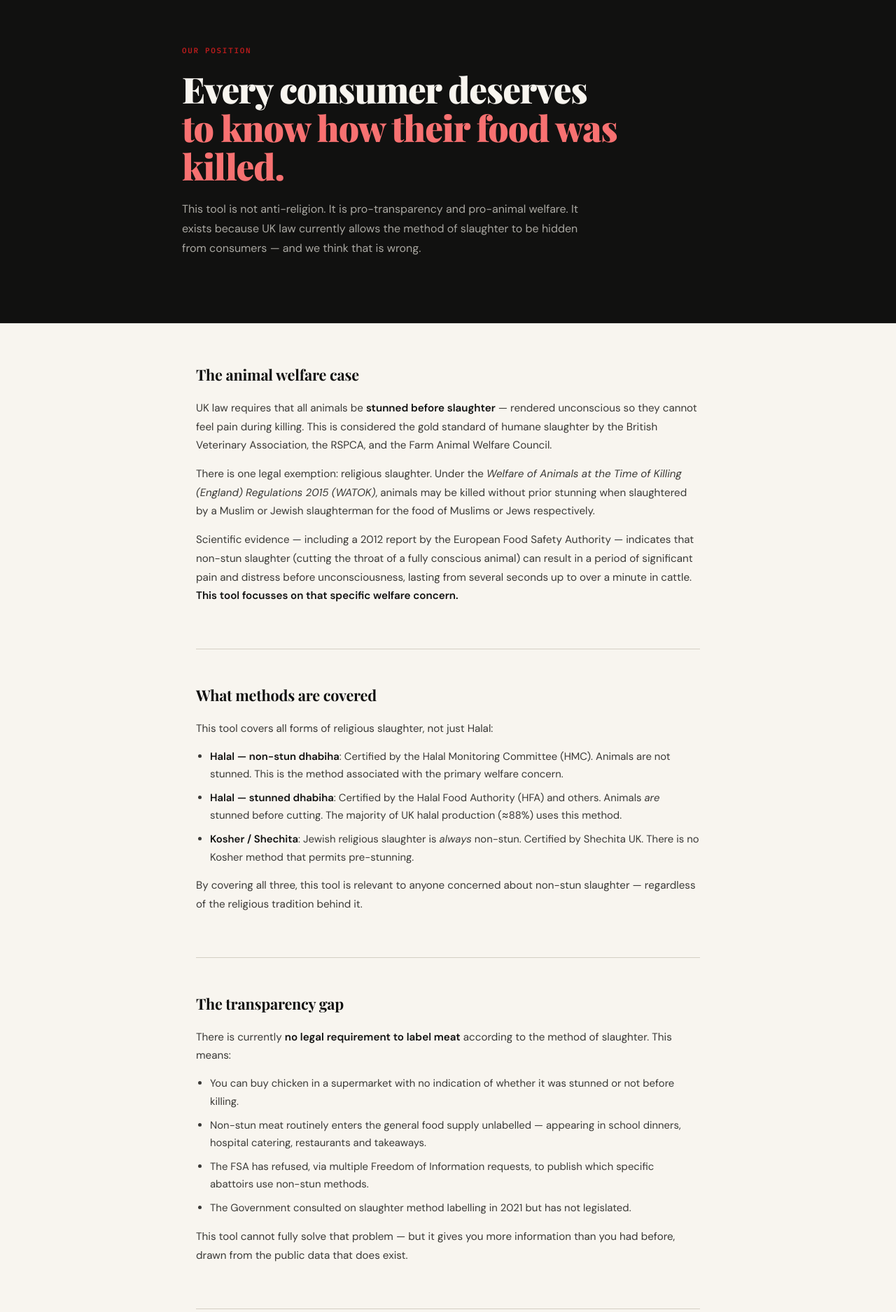
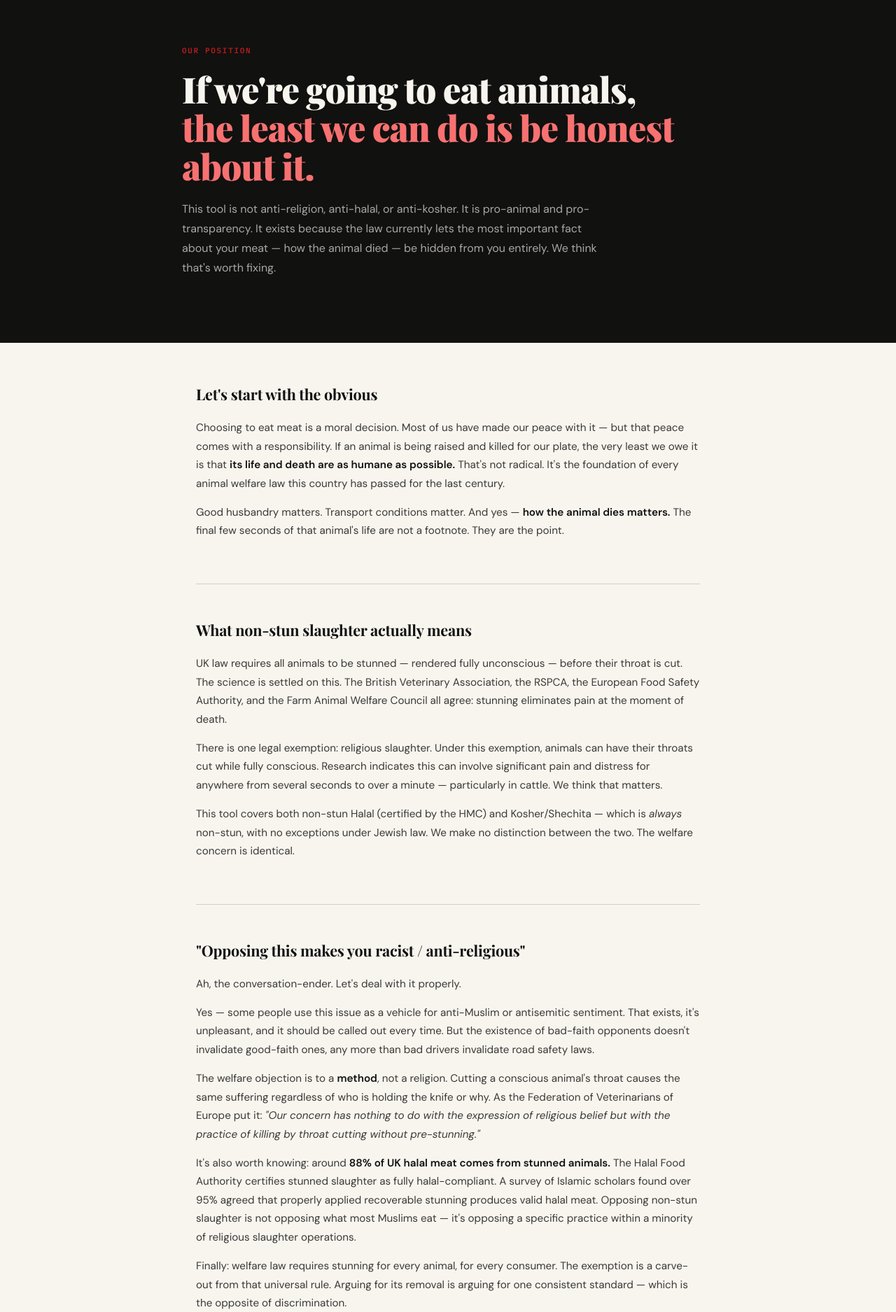
Before and after one commit to matsumurafishworks/slaughterhouse-checker, a Flask app: page /why in a window 1280 px wide. Shown: the part 59-1934 px from the top of the page at 70% size. Run offline with Flask 3, Linux system fonts and the light colour scheme.

Commit message:
Add files via upload

```diff
--- a/templates/why.html
+++ b/templates/why.html
@@ -21,132 +21,141 @@
   </div>
 </nav>
 
-<!-- ── WHY HERO ──────────────────────────────────────────────────────────────── -->
 <header class="why-hero">
   <div class="masthead-inner">
     <p class="masthead-eyebrow">Our position</p>
     <h1 class="masthead-title" style="font-size: clamp(2rem,5vw,3.2rem);">
-      Every consumer deserves<br><em>to know how their food was killed.</em>
+      If we're going to eat animals,<br><em>the least we can do is be honest about it.</em>
     </h1>
     <p class="masthead-sub">
-      This tool is not anti-religion. It is pro-transparency and pro-animal welfare.
-      It exists because UK law currently allows the method of slaughter to be hidden from
-      consumers — and we think that is wrong.
+      This tool is not anti-religion, anti-halal, or anti-kosher.
+      It is pro-animal and pro-transparency. It exists because the law
+      currently lets the most important fact about your meat — how the animal died —
+      be hidden from you entirely. We think that's worth fixing.
     </p>
   </div>
 </header>
 
-<!-- ── WHY BODY ──────────────────────────────────────────────────────────────── -->
 <main class="why-main">
   <div class="why-inner">
 
     <article class="why-section">
-      <h2>The animal welfare case</h2>
+      <h2>Let's start with the obvious</h2>
       <p>
-        UK law requires that all animals be <strong>stunned before slaughter</strong> —
-        rendered unconscious so they cannot feel pain during killing. This is considered
-        the gold standard of humane slaughter by the British Veterinary Association,
-        the RSPCA, and the Farm Animal Welfare Council.
+        Choosing to eat meat is a moral decision. Most of us have made our peace with it —
+        but that peace comes with a responsibility. If an animal is being raised and killed
+        for our plate, the very least we owe it is that <strong>its life and death
+        are as humane as possible.</strong> That's not radical. It's the foundation of
+        every animal welfare law this country has passed for the last century.
       </p>
       <p>
-        There is one legal exemption: religious slaughter. Under the
-        <em>Welfare of Animals at the Time of Killing (England) Regulations 2015 (WATOK)</em>,
-        animals may be killed without prior stunning when slaughtered by a Muslim or Jewish
-        slaughterman for the food of Muslims or Jews respectively.
-      </p>
-      <p>
-        Scientific evidence — including a 2012 report by the European Food Safety Authority
-        — indicates that non-stun slaughter (cutting the throat of a fully conscious animal)
-        can result in a period of significant pain and distress before unconsciousness,
-        lasting from several seconds up to over a minute in cattle.
-        <strong>This tool focusses on that specific welfare concern.</strong>
+        Good husbandry matters. Transport conditions matter. And yes —
+        <strong>how the animal dies matters.</strong> The final few seconds of that
+        animal's life are not a footnote. They are the point.
       </p>
     </article>
 
     <article class="why-section">
-      <h2>What methods are covered</h2>
-      <p>This tool covers all forms of religious slaughter, not just Halal:</p>
-      <ul class="why-list">
-        <li>
-          <strong>Halal — non-stun dhabiha</strong>: Certified by the
-          Halal Monitoring Committee (HMC). Animals are not stunned.
-          This is the method associated with the primary welfare concern.
-        </li>
-        <li>
-          <strong>Halal — stunned dhabiha</strong>: Certified by the
-          Halal Food Authority (HFA) and others. Animals <em>are</em> stunned
-          before cutting. The majority of UK halal production (≈88%) uses this method.
-        </li>
-        <li>
-          <strong>Kosher / Shechita</strong>: Jewish religious slaughter is
-          <em>always</em> non-stun. Certified by Shechita UK.
-          There is no Kosher method that permits pre-stunning.
-        </li>
-      </ul>
+      <h2>What non-stun slaughter actually means</h2>
       <p>
-        By covering all three, this tool is relevant to anyone concerned about
-        non-stun slaughter — regardless of the religious tradition behind it.
+        UK law requires all animals to be stunned — rendered fully unconscious —
+        before their throat is cut. The science is settled on this. The British Veterinary
+        Association, the RSPCA, the European Food Safety Authority, and the Farm Animal
+        Welfare Council all agree: stunning eliminates pain at the moment of death.
+      </p>
+      <p>
+        There is one legal exemption: religious slaughter. Under this exemption, animals
+        can have their throats cut while fully conscious. Research indicates this can involve
+        significant pain and distress for anywhere from several seconds to over a minute —
+        particularly in cattle. We think that matters.
+      </p>
+      <p>
+        This tool covers both non-stun Halal (certified by the HMC) and Kosher/Shechita —
+        which is <em>always</em> non-stun, with no exceptions under Jewish law.
+        We make no distinction between the two. The welfare concern is identical.
       </p>
     </article>
 
     <article class="why-section">
-      <h2>The transparency gap</h2>
+      <h2>"Opposing this makes you racist / anti-religious"</h2>
       <p>
-        There is currently <strong>no legal requirement to label meat</strong>
-        according to the method of slaughter. This means:
+        Ah, the conversation-ender. Let's deal with it properly.
       </p>
-      <ul class="why-list">
-        <li>
-          You can buy chicken in a supermarket with no indication of whether it
-          was stunned or not before killing.
-        </li>
-        <li>
-          Non-stun meat routinely enters the general food supply unlabelled —
-          appearing in school dinners, hospital catering, restaurants and takeaways.
-        </li>
-        <li>
-          The FSA has refused, via multiple Freedom of Information requests,
-          to publish which specific abattoirs use non-stun methods.
-        </li>
-        <li>
-          The Government consulted on slaughter method labelling in 2021 but
-          has not legislated.
-        </li>
-      </ul>
       <p>
-        This tool cannot fully solve that problem — but it gives you more information
-        than you had before, drawn from the public data that does exist.
+        Yes — some people use this issue as a vehicle for anti-Muslim or antisemitic
+        sentiment. That exists, it's unpleasant, and it should be called out every time.
+        But the existence of bad-faith opponents doesn't invalidate good-faith ones,
+        any more than bad drivers invalidate road safety laws.
+      </p>
+      <p>
+        The welfare objection is to a <strong>method</strong>, not a religion.
+        Cutting a conscious animal's throat causes the same suffering regardless of
+        who is holding the knife or why. As the Federation of Veterinarians of Europe
+        put it: <em>"Our concern has nothing to do with the expression of religious belief
+        but with the practice of killing by throat cutting without pre-stunning."</em>
+      </p>
+      <p>
+        It's also worth knowing: around <strong>88% of UK halal meat comes from
+        stunned animals.</strong> The Halal Food Authority certifies stunned slaughter
+        as fully halal-compliant. A survey of Islamic scholars found over 95% agreed
+        that properly applied recoverable stunning produces valid halal meat.
+        Opposing non-stun slaughter is not opposing what most Muslims eat —
+        it's opposing a specific practice within a minority of religious slaughter operations.
+      </p>
+      <p>
+        Finally: welfare law requires stunning for every animal, for every consumer.
+        The exemption is a carve-out from that universal rule. Arguing for its removal
+        is arguing for one consistent standard — which is the opposite of discrimination.
       </p>
     </article>
 
     <article class="why-section">
-      <h2>What we are not saying</h2>
+      <h2>Countries that have already banned it</h2>
       <p>
-        This is <strong>not</strong> a campaign against any religion.
-        Religious communities have the legal right to practise their dietary laws,
-        and we respect that right.
+        We're not out on a limb. The following countries have banned non-stun slaughter entirely:
+      </p>
+      <ul class="why-list">
+        <li><strong>Norway</strong> — banned since 1929</li>
+        <li><strong>Sweden, Iceland, Switzerland, Denmark, Slovenia, Slovakia, Estonia, Latvia, Finland, Germany</strong></li>
+        <li><strong>Belgium</strong> (Wallonia and Flanders) — banned 2019, upheld by the European Court of Human Rights, February 2024</li>
+      </ul>
+      <p>
+        That 2024 ECtHR ruling matters. The Court found unanimously that banning non-stun
+        slaughter is <strong>fully compatible with the right to freedom of religion.</strong>
+        The legal pathway is clear. The UK government simply hasn't taken it. In 2025,
+        a petition calling for a ban gathered over 100,000 signatures and triggered a
+        full Commons debate. The government said it "would prefer all animals to be stunned"
+        — then did nothing. So here we are.
+      </p>
+    </article>
+
+    <article class="why-section">
+      <h2>The transparency problem</h2>
+      <p>
+        Even if you accept the exemption, there's no justification for hiding it.
+        There is currently <strong>no legal requirement to label meat by slaughter method.</strong>
+        Non-stun meat enters school dinners, hospital catering, restaurants and supermarkets
+        with no indication on the packaging. The FSA has refused FOI requests asking which
+        abattoirs use non-stun. The Government consulted on labelling in 2021 and shelved it.
       </p>
       <p>
-        Our argument is simple: <strong>that right does not override a consumer's
-        right to know what they are eating.</strong> Both things can be true simultaneously.
-        Mandatory slaughter method labelling — as exists in several European countries —
-        would allow religious consumers and welfare-conscious consumers alike to make
-        informed choices without restricting anyone's practices.
+        This tool uses the public data that does exist to give you more information than you
+        had before. It isn't a complete picture — the FSA won't allow that — but it's a start.
       </p>
-      <p>
-        This tool is for:
-      </p>
+    </article>
+
+    <article class="why-section">
+      <h2>What you can actually do</h2>
       <ul class="why-list">
-        <li>Animal welfare advocates who object to non-stun slaughter on ethical grounds.</li>
-        <li>Muslim consumers who want to verify the specific halal method used.</li>
-        <li>Jewish consumers who want to verify kosher certification.</li>
-        <li>Non-religious consumers who simply want to know what they are eating.</li>
-        <li>Parents trying to understand what is served in their child's school.</li>
+        <li><strong>Write to your MP</strong> — demand mandatory slaughter method labelling. Five minutes at writetothem.com. MPs notice.</li>
+        <li><strong>Ask your supermarket</strong> — most have animal welfare policies. Ask them specifically about non-stun. Shopper pressure works.</li>
+        <li><strong>Ask your child's school</strong> — many catering contracts don't specify slaughter method. They should.</li>
+        <li><strong>Share this tool</strong> — the more people using it, the more pressure for proper legislation.</li>
       </ul>
     </article>
 
     <article class="why-section">
-      <h2>The data and its limitations</h2>
+      <h2>Our data and its limits</h2>
       <div class="data-table">
         <div class="data-row data-header">
           <span>Source</span><span>Covers</span><span>Licence</span>
@@ -168,35 +177,20 @@
         </div>
         <div class="data-row">
           <span>Shechita UK</span>
-          <span>Kosher / non-stun Shechita</span>
+          <span>Kosher / non-stun</span>
           <span>Scraped from public list</span>
         </div>
       </div>
       <p style="margin-top:1.25rem">
-        <strong>Key limitation:</strong> A "Standard Slaughter" result means no
-        certification was found in public sources — not that stunning is guaranteed.
-        The FSA withholds non-stun data. Abattoirs change practices.
-        Always check labelling and contact the producer if certainty is required.
-      </p>
-      <p>
-        Scotland and Northern Ireland use separate registers (FSS and DAERA respectively)
-        and are not yet covered by this tool.
+        A "Standard Slaughter" result means no certification was found in public data —
+        not a guarantee of stunning. The FSA withholds the full picture. Scotland and
+        Northern Ireland use separate registers not yet covered here. Always verify with
+        the producer if you need certainty.
       </p>
     </article>
 
-    <article class="why-section">
-      <h2>What you can do</h2>
-      <ul class="why-list">
-        <li><strong>Write to your MP</strong> demanding mandatory slaughter method labelling on all UK meat.</li>
-        <li><strong>Support the RSPCA</strong> — their campaign calls for compulsory labelling of meat from non-stunned animals.</li>
-        <li><strong>Ask your supermarket</strong> what their slaughter policy is and whether they stock non-stun meat.</li>
-        <li><strong>Ask your child's school</strong> what slaughter method is used in their catering contract.</li>
-        <li><strong>Share this tool</strong> — the more people who use it, the greater the pressure for proper legislation.</li>
-      </ul>
-    </article>
-
     <div class="why-cta">
-      <a href="/" class="btn-primary">← Use the checker</a>
+      <a href="/" class="btn-primary">← Back to the checker</a>
     </div>
 
   </div>
@@ -208,7 +202,7 @@
       <p class="footer-heading">Data sources (updated monthly)</p>
       <ul>
         <li><a href="https://data.food.gov.uk/catalog/datasets/1e61736a-2a1a-4c6a-b8b1-e45912ebc8e3" target="_blank" rel="noopener">FSA Approved Establishments (OGL v3)</a></li>
-        <li><a href="https://halalmc.co.uk" target="_blank" rel="noopener">Halal Monitoring Committee (HMC)</a></li>
+        <li><a href="https://halalhmc.org" target="_blank" rel="noopener">Halal Monitoring Committee (HMC)</a></li>
         <li><a href="https://www.halalfoodauthority.com" target="_blank" rel="noopener">Halal Food Authority (HFA)</a></li>
         <li><a href="https://www.shechitauk.org" target="_blank" rel="noopener">Shechita UK</a></li>
       </ul>
```
